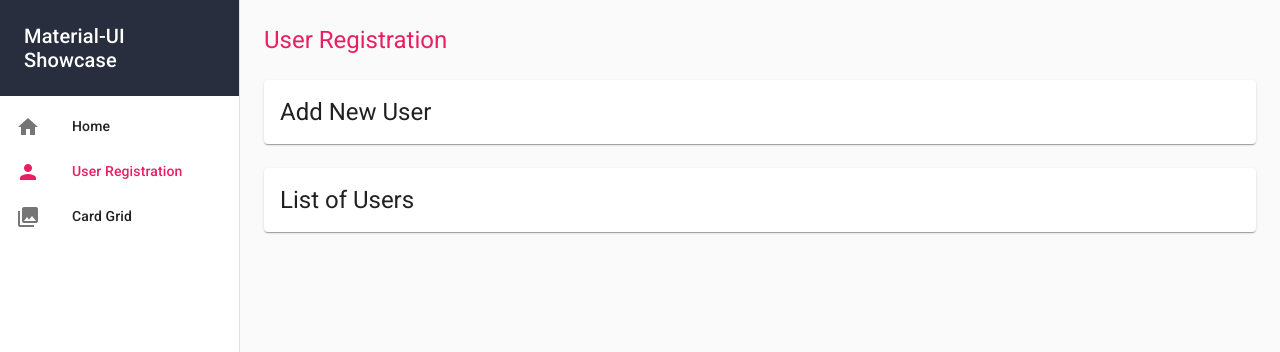
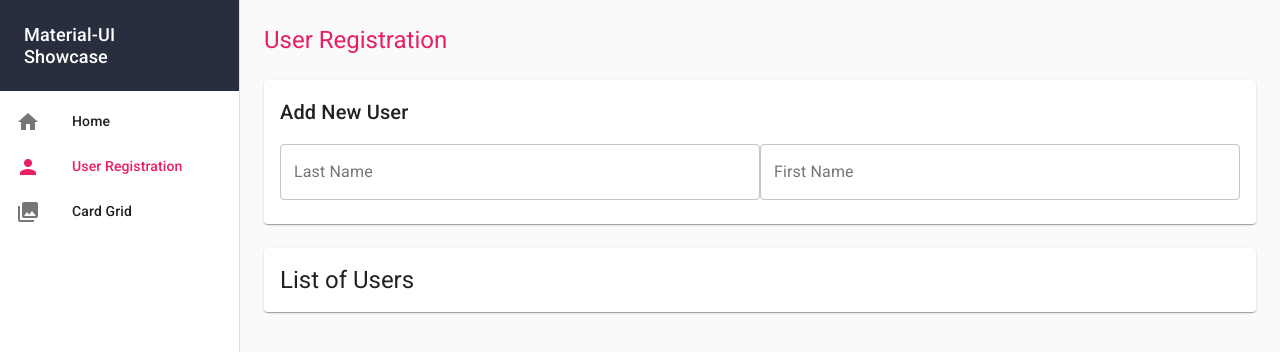
Before and after one commit to joserogeriofilho/material-ui-poc, a React (Create React App) app: page /userRegistration in a window 1280 px wide. Shown: the top 352 px of the page. Built offline with nearby package versions, Linux system fonts and the light colour scheme.

Commit message:
Struggling with the Grid and TextField components

```diff
--- a/src/components/NavigationDrawer.js
+++ b/src/components/NavigationDrawer.js
@@ -44,7 +44,8 @@ const styles = theme => ({
         padding: '24px'
     },
     drawerTitle: {
-        lineHeight: '120%'
+        lineHeight: '120%',
+        fontSize: '1.13rem'
     },
     item: {
         fontWeight: '500',
--- a/src/pages/UserRegistrationPage.js
+++ b/src/pages/UserRegistrationPage.js
@@ -6,6 +6,7 @@ import Grid from '@material-ui/core/Grid';
 import Typography from '@material-ui/core/Typography';
 import Hidden from '@material-ui/core/Hidden';
 import Paper from '@material-ui/core/Paper';
+import TextField from '@material-ui/core/TextField';
 
 
 const styles = theme => ({
@@ -35,9 +36,40 @@ export class UserRegistrationPage extends Component {
 
                 <Grid item xs={12}>
                   <Paper className={classes.paperRoot}>
-                    <Typography variant="h5" component="h3">
-                      Add New User
-                    </Typography>
+
+                    <Grid item xs={12}>
+                      <Typography variant="h6" component="h3">
+                        Add New User
+                      </Typography>
+                    </Grid>
+
+                    <form noValidate autoComplete="off">
+                      <Grid item xs={12} container>
+                        <Grid item xs={12} sm={6}>
+                          <TextField
+                            id="user-last-name"
+                            label="Last Name"
+                            value={null}
+                            onChange={null}
+                            margin="normal"
+                            variant="outlined"
+                            fullWidth
+                          />
+                        </Grid>
+
+                        <Grid item xs={12} sm={6}>
+                          <TextField
+                            id="user-first-name"
+                            label="First Name"
+                            value={null}
+                            onChange={null}
+                            margin="normal"
+                            variant="outlined"
+                            fullWidth
+                          />
+                        </Grid>
+                      </Grid>
+                    </form>
                   </Paper>
                 </Grid>
 
```
